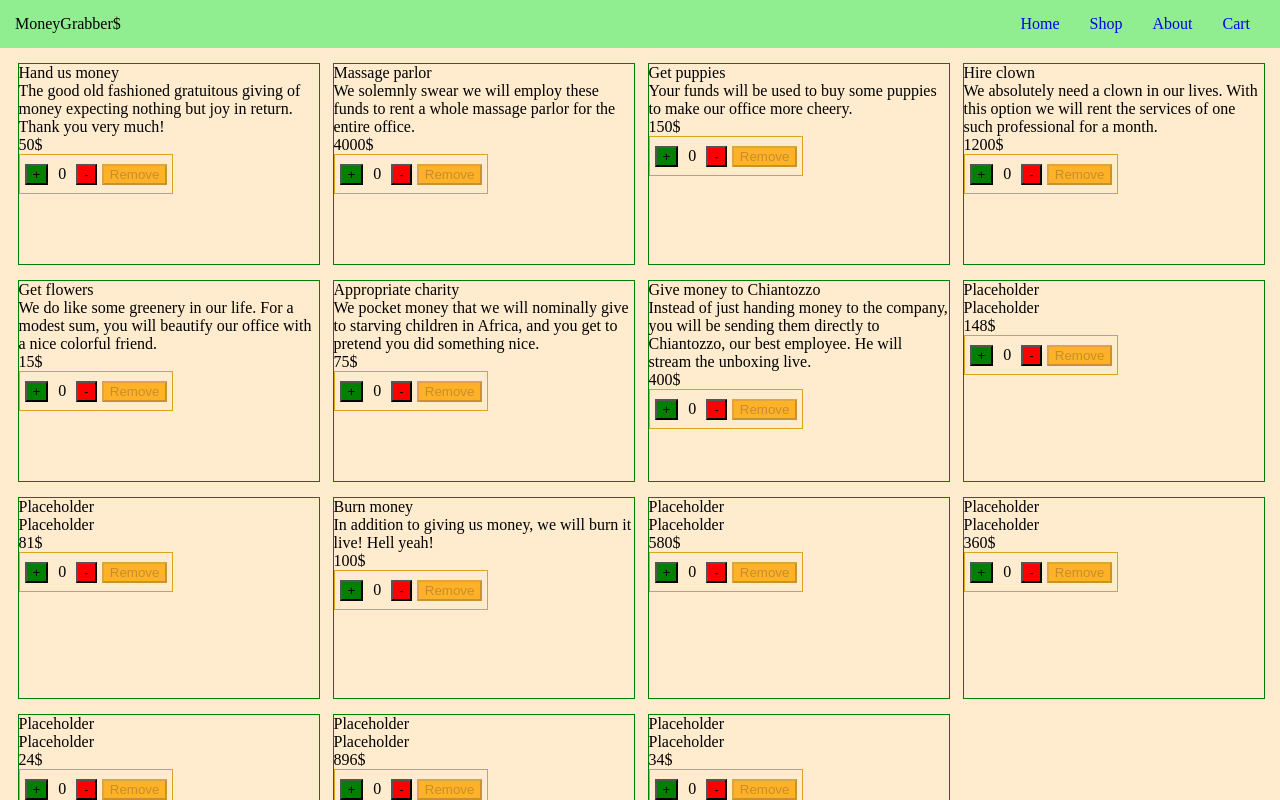
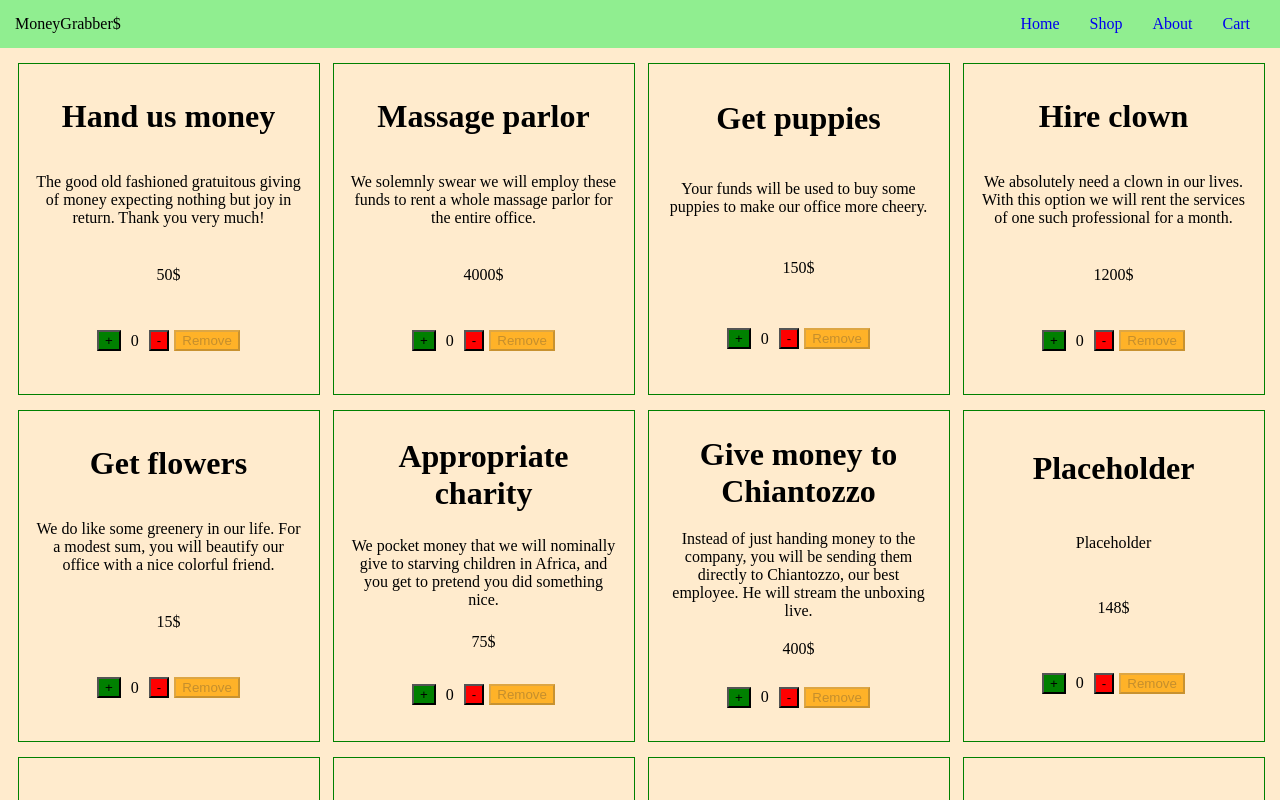
Before and after one commit to Osserc/shopping-cart, a React (Create React App) app: page /shop in a window 1280 px wide. Shown: the top 800 px of the page. Built offline with nearby package versions, Linux system fonts and the light colour scheme.

Commit message:
Center text in product cards, remake quantity buttons group

```diff
--- a/src/App.css
+++ b/src/App.css
@@ -80,6 +80,10 @@ body {
   margin: auto;
 }
 
+.m-0 {
+  margin: 0;
+}
+
 .mb-15 {
   margin-bottom: 15px;
 }
@@ -87,8 +91,15 @@ body {
 .card {
   background-color: blanchedalmond;
   border: 1px solid green;
-  width: 300px;
-  height: 200px;
+  width: 270px;
+}
+
+.card-shop {
+  height: 300px;
+}
+
+.card-cart {
+  height: 100px;
 }
 
 .btn-plus {
@@ -107,7 +118,7 @@ body {
   background-color: yellow;
 }
 
-.btn-box {
+.box {
   border: 1px solid goldenrod;
 }
 
--- a/src/components/About.js
+++ b/src/components/About.js
@@ -2,7 +2,7 @@ import { Link } from 'react-router-dom'
 
 function About() {
     return (
-        <div>
+        <div className='flex flex-c justify-center align-center'>
             <p>MoneyGrabbers is the ultimate online shopping experience: we get your money, and you get to spend it from the comfort of your own home!</p>
             <p>Crazy, right? They said it could not be done, and yet here we are, taking your money like there's no tomorrow.</p>
             <p>As a company, we are driven by the desire of getting as rich as possible by taking people's money,
--- a/src/components/Cart.js
+++ b/src/components/Cart.js
@@ -9,14 +9,16 @@ function Cart(props) {
     return (
         <div className='flex flex-c justify-center gap-15'>
             <div className='cards-container'>{props.cart.map((item) => {
-                return <div key={item.product.id} className='card'>
-                    <div>
+                return <div key={item.product.id} className='card card-cart flex flex-c space-around align-center p-15'>
+                    <h1 className='text-center m-0'>
                         {item.product.name}
+                    </h1>
+                    <div className='flex space-around align-center p-5 gap-15'>
+                        <div>
+                            {item.product.price * item.quantity}$
+                        </div>
+                        <OrderButton cart={props.cart} id={item.product.id} handleCart={props.handleCart} />
                     </div>
-                    <div>
-                        {item.product.price}$
-                    </div>
-                    <OrderButton cart={props.cart} id={item.product.id} handleCart={props.handleCart} />
                 </div>
             })}
             </div>
--- a/src/components/Homepage.js
+++ b/src/components/Homepage.js
@@ -16,6 +16,7 @@ function Homepage() {
                 <p>And just give us all your money the old fashioned way!</p>
                 <img src='' alt='taking money'></img>
             </div>
+            <Link to='/shop'><button className='btn-generic'>Start now</button></Link>
         </div>
     )
 }
--- a/src/components/Shop.js
+++ b/src/components/Shop.js
@@ -4,11 +4,11 @@ import { OrderButton } from './OrderButton'
 function Shop(props) {
     return (
         <div className='cards-container'>{products.map((item) => {
-            return <div key={item.id} className='card'>
-                <div>
+            return <div key={item.id} className='card card-shop flex flex-c space-around align-center p-15'>
+                <h1 className='text-center m-0'>
                     {item.name}
-                </div>
-                <div>
+                </h1>
+                <div className='text-center'>
                     {item.description}
                 </div>
                 <div>
@@ -19,5 +19,5 @@ function Shop(props) {
         })}</div>
     )
 }
-// flex justify-center align-center f-wrap gap-15
+
 export { Shop }
```
